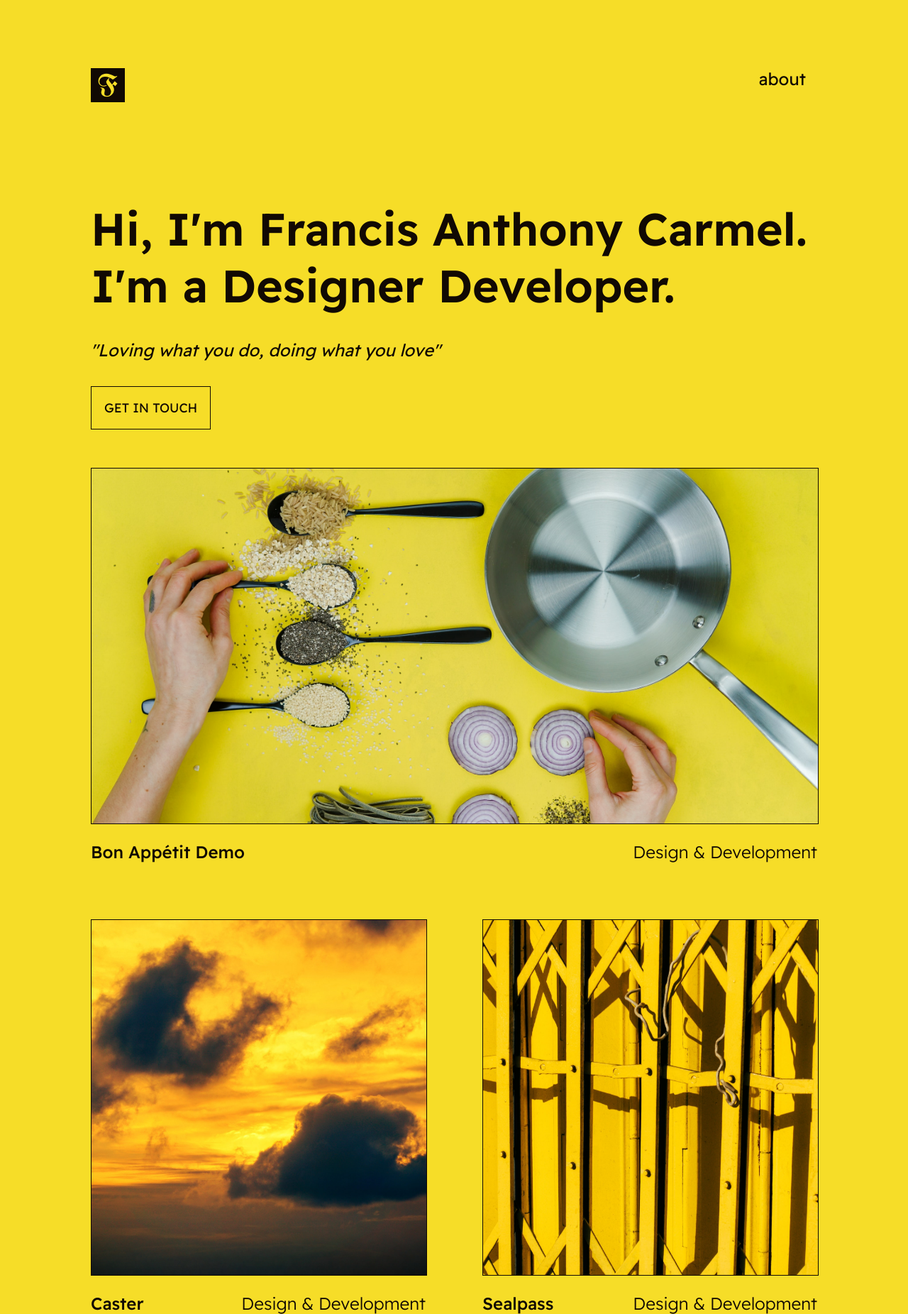
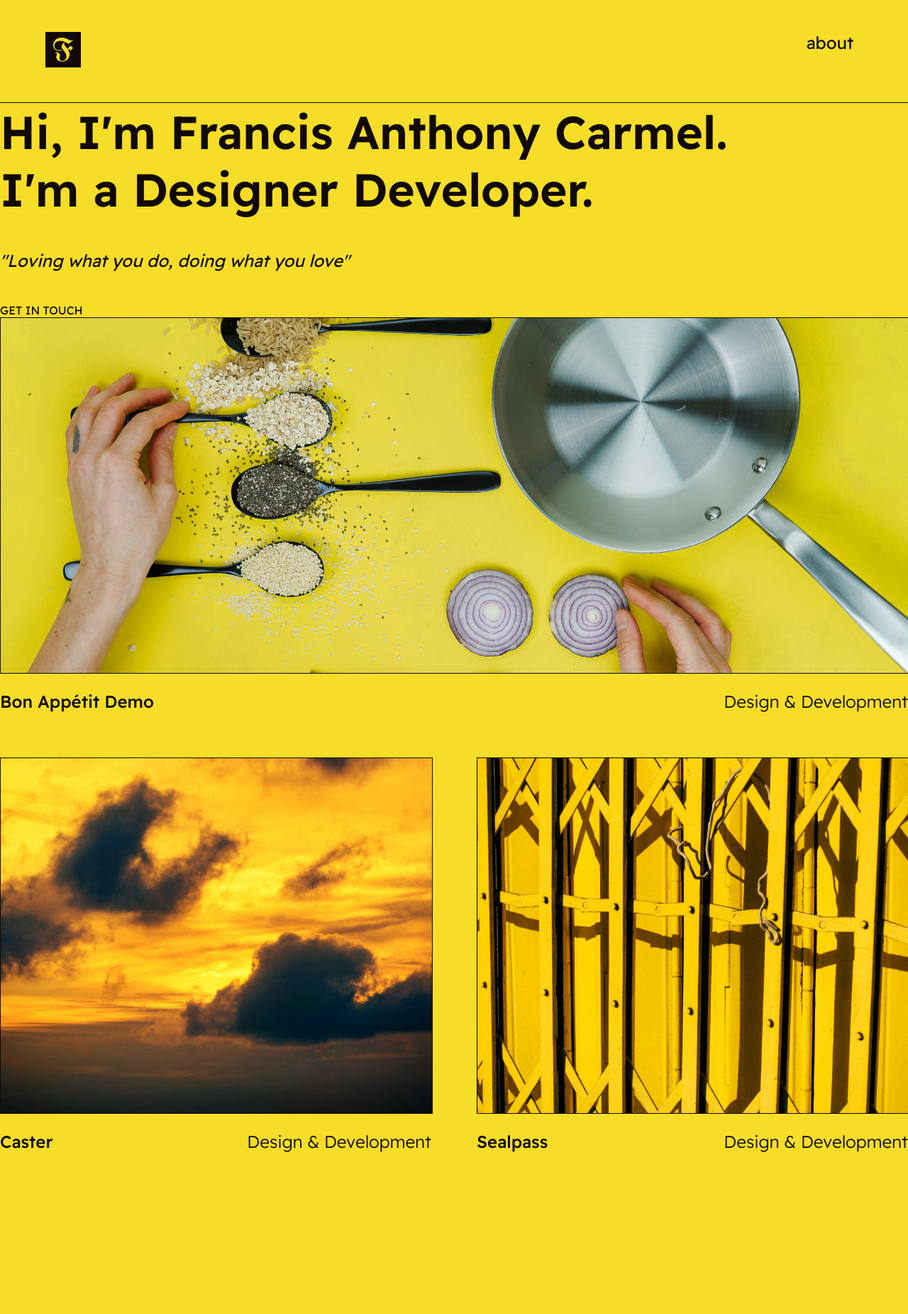
Before and after one commit to franthormel/franthormel.github.io, a Jekyll site: the page built from index.html, in a window 1280 px wide. Shown: the whole page at 71% size. Built offline with Jekyll 4.4.1, drawn with Linux system fonts in a browser that asks for light colours; after the commit the page ends 1623 px from its top, so only the background shows below that.

Commit message:
Revert layout change

```diff
--- a/_sass/_about.scss
+++ b/_sass/_about.scss
@@ -7,31 +7,35 @@
 }
 
 .about__body {
-  font-size: 1.1rem;
+  font-size: larger;
   text-align: justify;
 }
 
 .about__social {
   display: grid;
-  gap: 3em;
+  gap: 3vw;
   grid-auto-rows: minmax(auto, auto);
-  grid-template-columns: repeat(2, 1fr);
-  margin-top: 3em;
+  grid-template-columns: repeat(2, auto);
+  margin-top: 10vh;
 }
 
 .about__social__item {
-  border: var(--border);
-  padding: 2em;
+  padding: $border-content-padding;
+
+  @include border;
 }
 
 .about__social__logo {
+  $size: 35px;
+
   display: block;
-  height: 2em;
-  max-width: 100%;
-  width: 2em;
+  height: $size;
+  padding-bottom: 3vh;
+  width: $size;
 }
 
 .about__social__text {
+  font-size: medium;
   font-weight: 400;
   text-align: justify;
 }
--- a/_sass/_heading.scss
+++ b/_sass/_heading.scss
@@ -1,6 +1,6 @@
 .heading__text {
   display: block;
-  font-size: 4rem;
+  font-size: 65px;
   font-weight: 600;
 }
 
@@ -8,15 +8,14 @@
   display: block;
   font-size: x-large;
   font-style: italic;
-  padding: 1.5em 0;
+  padding: 5vh 0;
 }
 
-.heading__contact {
-  border: var(--border);
+.homepage__contact {
   float: left;
-  font-size: large;
-  margin-bottom: 3em;
-  padding: 1em;
+  font-size: larger;
+  padding: 2vh;
 
+  @include border;
   @include link-hover;
 }
--- a/_sass/_index.scss
+++ b/_sass/_index.scss
@@ -1,31 +1,10 @@
 // Definitions only: SASS mixins, custom fonts, and native selectors.
-:root {
-  --color-primary: #110903;
-  --color-accent: #f6dd28;
-  --color-error: #ed0312;
-  --color-tertiary: #3b28b8;
-  --color-offset: #f4fffd;
 
-  --border: 1px solid var(--color-primary);
+$border: 1px solid var(--color-primary);
+$border-content-padding: 4vh;
 
-  background-color: var(--color-accent);
-  color: var(--color-primary);
-  font-family: "Readex Pro";
-  height: 100%;
-
-  ::selection {
-    background-color: var(--color-primary);
-    color: var(--color-accent);
-  }
-}
-
-a {
-  text-decoration: none;
-  color: var(--color-primary);
-}
-
-body {
-  margin: 5% 10%;
+@mixin border {
+  border: $border;
 }
 
 @mixin link-hover {
@@ -37,11 +16,47 @@ body {
   }
 }
 
+@mixin padding-content {
+  padding: 10vh 5vw;
+}
+
+@mixin padding-content-medium {
+  padding: 10vh 15vw;
+}
+
 @mixin padding-content-large {
-  padding: 3rem 25rem;
+  padding: 10vh 25vw;
 }
 
 @font-face {
   font-family: "Readex Pro";
   src: url("/assets/fonts/ReadexPro.ttf");
 }
+
+:root {
+  --color-primary: #110903;
+  --color-accent: #f6dd28;
+  --color-error: #ed0312;
+  --color-tertiary: #3b28b8;
+  --color-offset: #f4fffd;
+
+  background-color: var(--color-accent);
+  color: var(--color-primary);
+  font-family: "Readex Pro";
+  height: 100%;
+
+  ::selection {
+    color: var(--color-accent);
+    background-color: var(--color-primary);
+  }
+}
+
+a {
+  text-decoration: none;
+  color: var(--color-primary);
+}
+
+body {
+  margin: 0;
+  padding: 0;
+}
--- a/_sass/_navbar.scss
+++ b/_sass/_navbar.scss
@@ -1,20 +1,19 @@
 .navbar {
+  border-bottom: $border;
   display: flex;
   justify-content: space-between;
-  padding: 2em 0;
-  margin: 5% 0 10%;
+  padding: 5vh 5vw;
 }
 
 .navbar__logo {
-  height: 3em;
-  max-width: 100%;
-  width: 3em;
+  height: 50px;
+  width: 50px;
 }
 
 .navbar__item {
   font-size: x-large;
-  margin-left: 1em;
-  padding: 0.5rem 1rem;
+  margin-left: 1vw;
+  padding: 1vh 1vw;
 
   @include link-hover;
 }
--- a/_sass/_works.scss
+++ b/_sass/_works.scss
@@ -1,20 +1,20 @@
 .work__featured {
-  margin-bottom: 5em;
+  margin-bottom: 64px;
 }
 
 .works__others {
   box-sizing: border-box;
   display: grid;
-  gap: 5em;
+  gap: 64px;
   grid-template-columns: repeat(2, 1fr);
 }
 
 .work__item__img {
-  border: var(--border);
   height: 500px;
-  max-width: 100%;
   object-fit: cover;
   width: 100%;
+
+  @include border;
 }
 
 .work__item__text {
```
